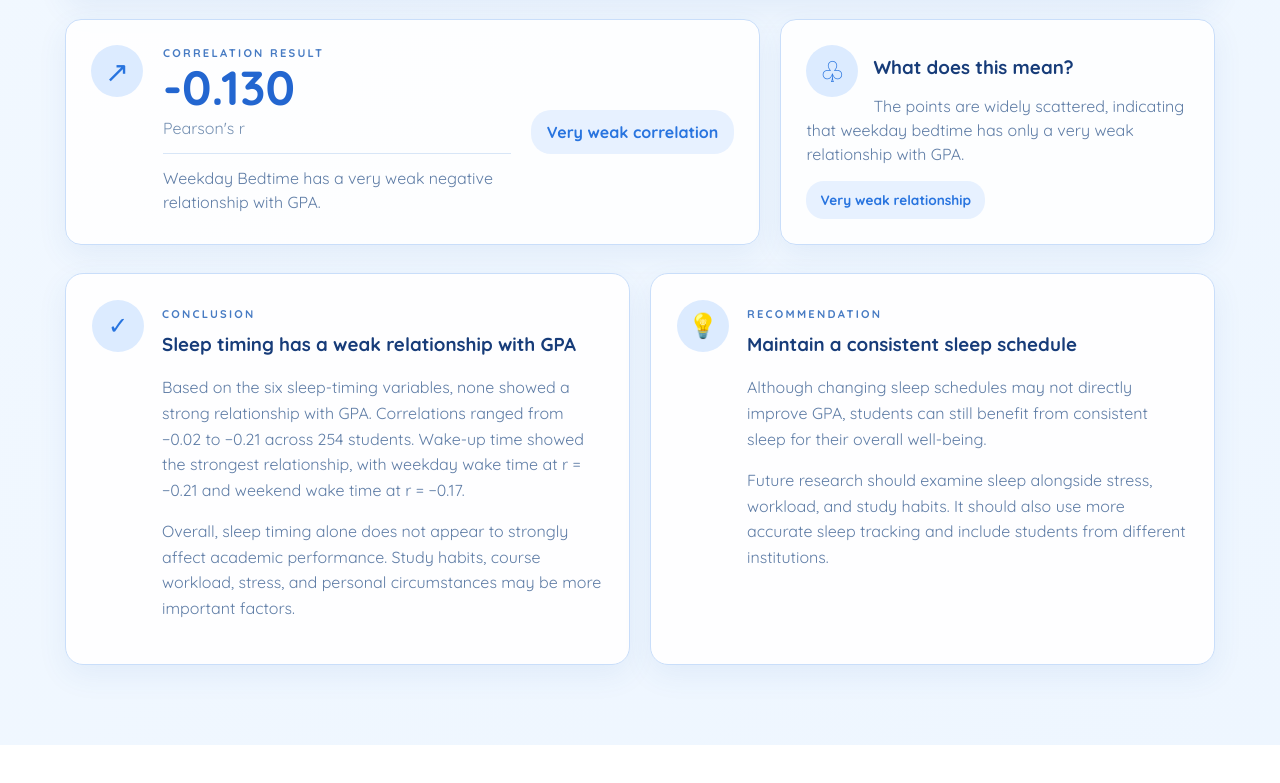
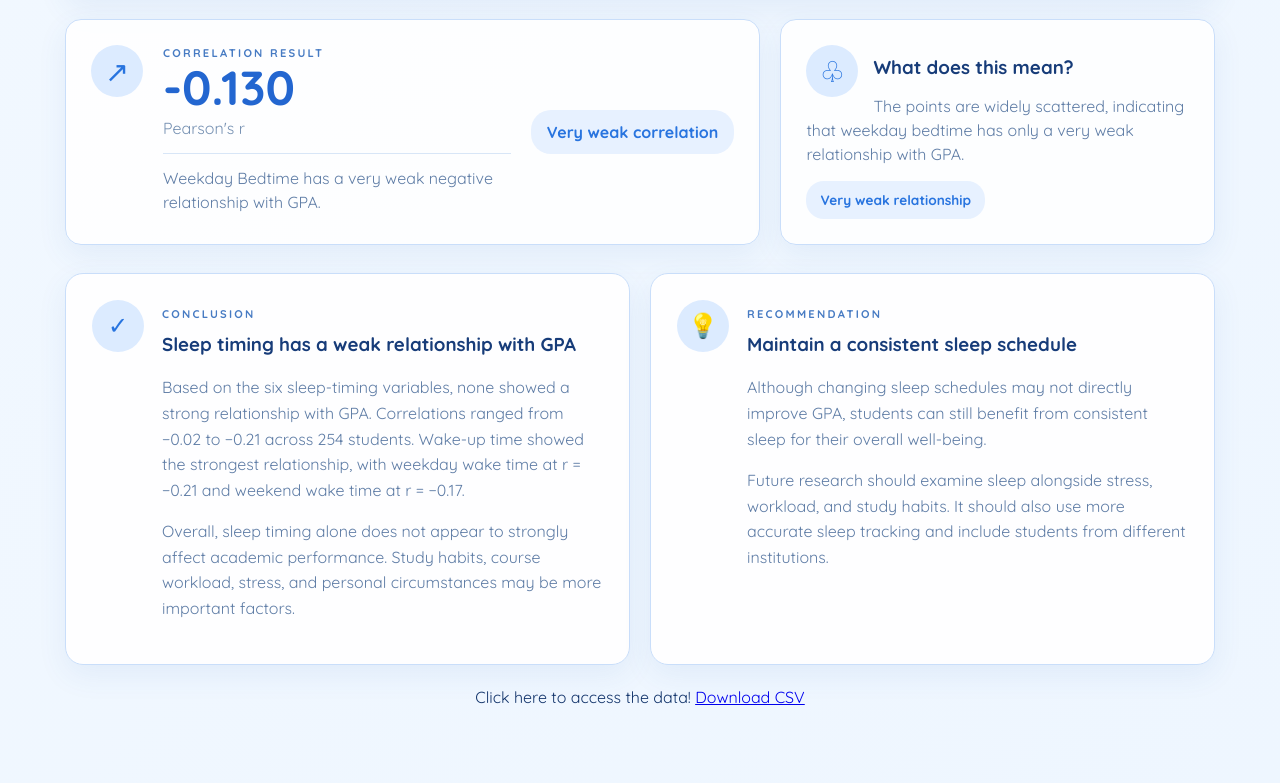
Before and after one commit to Zentu09/walang-tulog, a website: page Codes/Template/study.html in a window 1280 px wide. Shown: the part 4113-4896 px from the top of the page. Before the commit the page ends 4858 px from the top, so only its background shows below. Drawn offline with nearby package versions, Linux system fonts and the light colour scheme; some packages are replaced by stand-ins of ours; a script that the page names is missing.

Commit message:
added data set file link at the bottom of findings

```diff
--- a/Codes/Template/study.html
+++ b/Codes/Template/study.html
@@ -334,6 +334,9 @@
                     </div>
                 </article>
             </div>
+            <div style="text-align: center; margin-top: 20px;">
+                Click here to access the data! <a href="https://www.lock5stat.com/datasets3e/SleepStudy.csv" target="_blank">Download CSV</a>
+            </div>
         </section>
 
         <section id="about" class="About-con">
```
